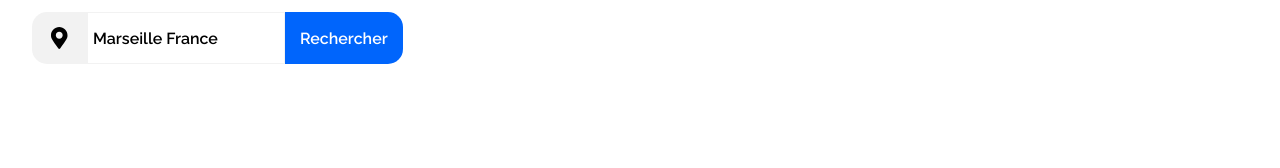
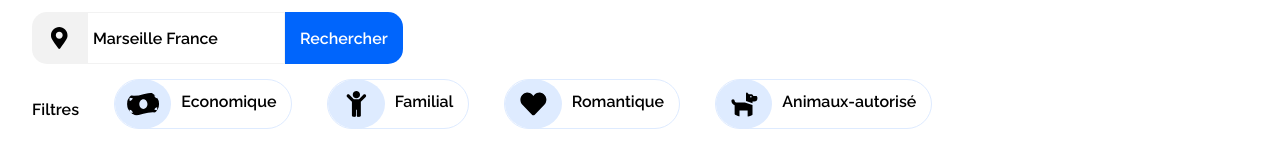
Before and after one commit to damirdine/booki, a plain HTML site: page index.html in a window 1280 px wide. Shown: the part 156-324 px from the top of the page. Drawn offline with Linux system fonts and the light colour scheme.

Commit message:
filter add

```diff
--- a/index.html
+++ b/index.html
@@ -1,13 +1,17 @@
 <!DOCTYPE html>
 <html lang="fr">
+
 <head>
     <meta charset="UTF-8">
     <meta http-equiv="X-UA-Compatible" content="IE=edge">
     <meta name="viewport" content="width=device-width, initial-scale=1.0">
-    <link rel="stylesheet" href="/style.css">
-    <link rel="stylesheet" href="https://cdn.jsdelivr.net/npm/@fortawesome/fontawesome-free@5.15.4/css/fontawesome.min.css" integrity="sha384-jLKHWM3JRmfMU0A5x5AkjWkw/EYfGUAGagvnfryNV3F9VqM98XiIH7VBGVoxVSc7" crossorigin="anonymous">
+    <link rel="stylesheet" href="style.css">
+    <link rel="stylesheet"
+        href="https://cdn.jsdelivr.net/npm/@fortawesome/fontawesome-free@5.15.4/css/fontawesome.min.css"
+        integrity="sha384-jLKHWM3JRmfMU0A5x5AkjWkw/EYfGUAGagvnfryNV3F9VqM98XiIH7VBGVoxVSc7" crossorigin="anonymous">
     <title>Booki</title>
 </head>
+
 <body>
     <nav>
         <a href="/"><img src="/media/images/logo/Booki.png" alt=""></a>
@@ -19,14 +23,62 @@
     <header>
         <h2>Trouvez votre heberdement bour des vacances de rêve</h2>
         <p>En plein centre ville ou en pleine nature</p>
-        <form action="">
+        <form id="location" action="">
             <label for="location">
-                <svg class="location-icon" xmlns="http://www.w3.org/2000/svg" viewBox="0 0 384 512"><!-- Font Awesome Pro 5.15.4 by @fontawesome - https://fontawesome.com License - https://fontawesome.com/license (Commercial License) --><path d="M172.268 501.67C26.97 291.031 0 269.413 0 192 0 85.961 85.961 0 192 0s192 85.961 192 192c0 77.413-26.97 99.031-172.268 309.67-9.535 13.774-29.93 13.773-39.464 0zM192 272c44.183 0 80-35.817 80-80s-35.817-80-80-80-80 35.817-80 80 35.817 80 80 80z"/></svg>
+                <svg class="location-icon" xmlns="http://www.w3.org/2000/svg" viewBox="0 0 384 512">
+                    <!-- Font Awesome Pro 5.15.4 by @fontawesome - https://fontawesome.com License - https://fontawesome.com/license (Commercial License) -->
+                    <path
+                        d="M172.268 501.67C26.97 291.031 0 269.413 0 192 0 85.961 85.961 0 192 0s192 85.961 192 192c0 77.413-26.97 99.031-172.268 309.67-9.535 13.774-29.93 13.773-39.464 0zM192 272c44.183 0 80-35.817 80-80s-35.817-80-80-80-80 35.817-80 80 35.817 80 80 80z" />
+                </svg>
             </label>
             <input id="location" type="text" placeholder="Marseille France">
             <input id="search" type="submit" value="Rechercher">
         </form>
     </header>
+    <main>
+        <form id="filter" action="">
+            <h2>Filtres</h2>
+            <div class="filter-items">
+                <label for="economique">
+                    <svg xmlns="http://www.w3.org/2000/svg" viewBox="0 0 640 512">
+                        <!-- Font Awesome Pro 5.15.4 by @fontawesome - https://fontawesome.com License - https://fontawesome.com/license (Commercial License) -->
+                        <path
+                            d="M621.16 54.46C582.37 38.19 543.55 32 504.75 32c-123.17-.01-246.33 62.34-369.5 62.34-30.89 0-61.76-3.92-92.65-13.72-3.47-1.1-6.95-1.62-10.35-1.62C15.04 79 0 92.32 0 110.81v317.26c0 12.63 7.23 24.6 18.84 29.46C57.63 473.81 96.45 480 135.25 480c123.17 0 246.34-62.35 369.51-62.35 30.89 0 61.76 3.92 92.65 13.72 3.47 1.1 6.95 1.62 10.35 1.62 17.21 0 32.25-13.32 32.25-31.81V83.93c-.01-12.64-7.24-24.6-18.85-29.47zM48 132.22c20.12 5.04 41.12 7.57 62.72 8.93C104.84 170.54 79 192.69 48 192.69v-60.47zm0 285v-47.78c34.37 0 62.18 27.27 63.71 61.4-22.53-1.81-43.59-6.31-63.71-13.62zM320 352c-44.19 0-80-42.99-80-96 0-53.02 35.82-96 80-96s80 42.98 80 96c0 53.03-35.83 96-80 96zm272 27.78c-17.52-4.39-35.71-6.85-54.32-8.44 5.87-26.08 27.5-45.88 54.32-49.28v57.72zm0-236.11c-30.89-3.91-54.86-29.7-55.81-61.55 19.54 2.17 38.09 6.23 55.81 12.66v48.89z" />
+                    </svg>
+                    <h2>Economique</h2>
+                </label>
+                <input id="economique" type="checkbox">
+            </div>
+            <div class="filter-items">
+                <label for="familial">
+                    <svg xmlns="http://www.w3.org/2000/svg" viewBox="0 0 384 512">
+                        <!-- Font Awesome Pro 5.15.4 by @fontawesome - https://fontawesome.com License - https://fontawesome.com/license (Commercial License) -->
+                        <path
+                            d="M120 72c0-39.765 32.235-72 72-72s72 32.235 72 72c0 39.764-32.235 72-72 72s-72-32.236-72-72zm254.627 1.373c-12.496-12.497-32.758-12.497-45.254 0L242.745 160H141.254L54.627 73.373c-12.496-12.497-32.758-12.497-45.254 0-12.497 12.497-12.497 32.758 0 45.255L104 213.254V480c0 17.673 14.327 32 32 32h16c17.673 0 32-14.327 32-32V368h16v112c0 17.673 14.327 32 32 32h16c17.673 0 32-14.327 32-32V213.254l94.627-94.627c12.497-12.497 12.497-32.757 0-45.254z" />
+                    </svg><h2>Familial</h2></label>
+                <input id="familial" type="checkbox">
+            </div>
+            <div class="filter-items">
+                <label for="romantique">
+                    <svg xmlns="http://www.w3.org/2000/svg" viewBox="0 0 512 512">
+                        <!-- Font Awesome Pro 5.15.4 by @fontawesome - https://fontawesome.com License - https://fontawesome.com/license (Commercial License) -->
+                        <path
+                            d="M462.3 62.6C407.5 15.9 326 24.3 275.7 76.2L256 96.5l-19.7-20.3C186.1 24.3 104.5 15.9 49.7 62.6c-62.8 53.6-66.1 149.8-9.9 207.9l193.5 199.8c12.5 12.9 32.8 12.9 45.3 0l193.5-199.8c56.3-58.1 53-154.3-9.8-207.9z" />
+                    </svg><h2>Romantique</h2></label>
+                <input id="romantique" type="checkbox">
+            </div>
+            <div class="filter-items">
+                <label for="animaux-autorise">
+                    <svg xmlns="http://www.w3.org/2000/svg" viewBox="0 0 576 512">
+                        <!-- Font Awesome Pro 5.15.4 by @fontawesome - https://fontawesome.com License - https://fontawesome.com/license (Commercial License) -->
+                        <path
+                            d="M298.06,224,448,277.55V496a16,16,0,0,1-16,16H368a16,16,0,0,1-16-16V384H192V496a16,16,0,0,1-16,16H112a16,16,0,0,1-16-16V282.09C58.84,268.84,32,233.66,32,192a32,32,0,0,1,64,0,32.06,32.06,0,0,0,32,32ZM544,112v32a64,64,0,0,1-64,64H448v35.58L320,197.87V48c0-14.25,17.22-21.39,27.31-11.31L374.59,64h53.63c10.91,0,23.75,7.92,28.62,17.69L464,96h64A16,16,0,0,1,544,112Zm-112,0a16,16,0,1,0-16,16A16,16,0,0,0,432,112Z" />
+                    </svg><h2>Animaux-autorisé</h2></label>
+                <input id="animaux-autorise" type="checkbox">
+            </div>
+        </form>
+    </main>
 
 </body>
+
 </html>
--- a/style.css
+++ b/style.css
@@ -68,15 +68,15 @@ nav ul a {
     border-top: 5px solid var(--blue);
 }
 
-/* form location*/
+/* form location (header)*/
 
-form{
+header form{
     display: flex;
     flex-wrap: nowrap;
     height: 52px;
     margin: 15px 0;
 }
-form label{
+header form label{
     width: 55px;
     background-color: var(--gray);
     display: flex;
@@ -85,19 +85,20 @@ form label{
     border-top-left-radius: 15px;
     border-bottom-left-radius: 15px;
 }
-form label svg{
+header form label svg{
     width: 16.500px;
 }
-form input#location{
+header form input#location{
     border: 1px solid var(--gray);
     padding-left: 5px;
     outline-style: none;
     color: black;
 }
-form input#location::placeholder{
+header form input#location::placeholder{
     color: black;
 }
-form input#search{
+header form input#search{
+    cursor: pointer;
     border: none;
     border-top-right-radius: 15px;
     border-bottom-right-radius: 15px;
@@ -105,3 +106,41 @@ form input#search{
     color: white;
     padding: 0 15px;
 }
+
+/* FILTERS form */
+form#filter {
+    display: flex;
+    align-items: center;
+    flex-wrap: wrap;
+}
+#filter >* {
+    margin-right: 35px;
+}
+.filter-items input{
+    display: none;
+}
+.filter-items label{
+    cursor: pointer;
+    display: inline-block;
+    display: flex;
+    align-items: center;
+    border: 1px solid var(--light-blue);
+    border-radius: 50px;
+    height: 50px;
+    padding-right: 15px;
+    margin-bottom: 15px;
+}
+.filter-items label:hover{
+    background-color: var(--blue);
+    color: white;
+    border: 2px solid var(--light-blue);
+}
+.filter-items label svg{
+    width: 56.766px;
+    padding: 12px;
+    border-radius: 66%;
+    background-color: var(--light-blue);
+    max-height: 50px;
+    margin-left: -0.5px;
+    margin-right: 10px;
+}
```
